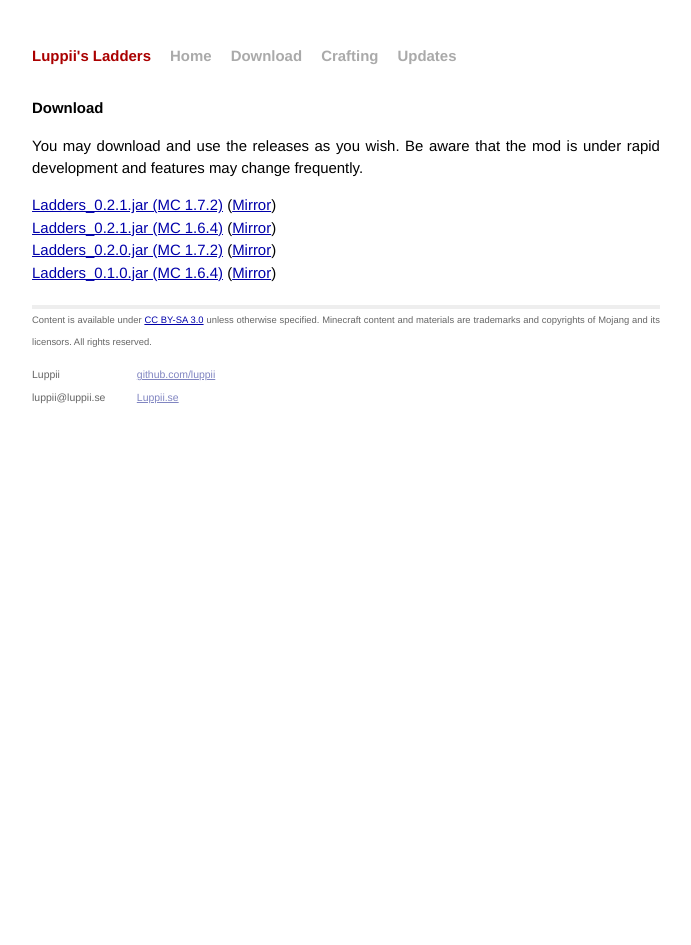
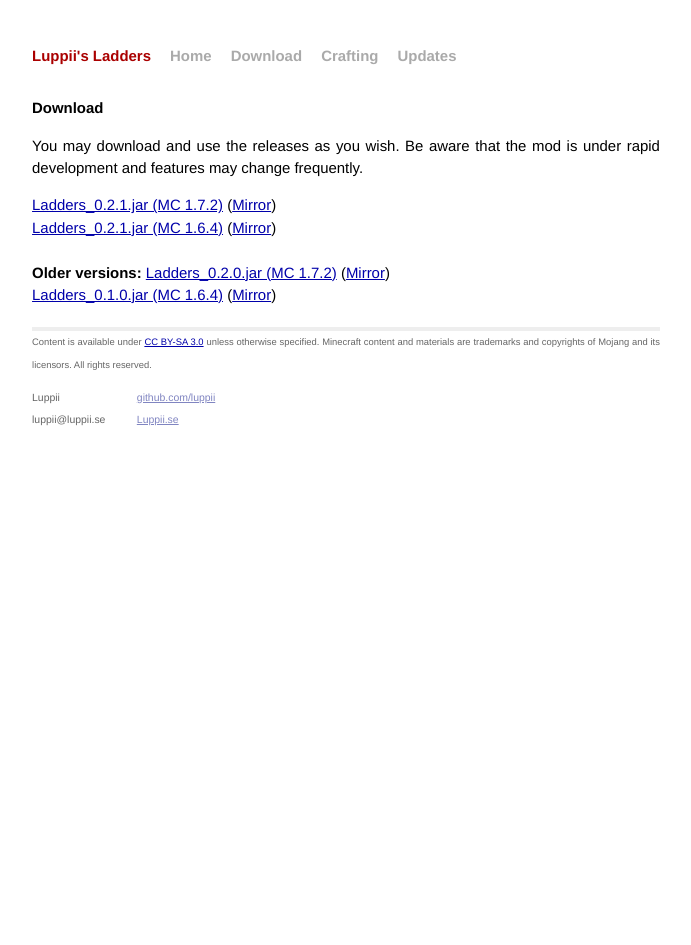
Before and after one commit to Skywebz/LLadders, a Jekyll site: the page built from download/index.html, in a window 1280 px wide. Shown: the whole page, without its empty margins (294-985 px from the left). Built offline with Jekyll 4.4.1, drawn with Linux system fonts in a browser that asks for light colours; nearby versions of some CDN libraries; Markdown is read by kramdown in place of the engine named in the settings.

Commit message:
Made it easier to see latest download

```diff
--- a/download/index.html
+++ b/download/index.html
@@ -2,9 +2,10 @@
 layout: default
 title: Luppii's Ladders - Download
 base_url: "../"
-mod_releases:
+releases:
  - ["http://www.curseforge.com/media/files/787/454/Ladders_0.2.1-MC1.7.2.jar", "Ladders_0.2.1.jar (MC 1.7.2)", "../Releases/1.7.2/Ladders_0.2.1-MC1.7.2.jar"]
  - ["http://www.curseforge.com/media/files/787/453/Ladders_0.2.1-MC1.6.4.jar", "Ladders_0.2.1.jar (MC 1.6.4)", "../Releases/1.6.4/Ladders_0.2.1-MC1.6.4.jar"]
+old-releases:
  - ["http://www.curseforge.com/media/files/784/743/Ladders-0.2.0-MC1.7.2.jar", "Ladders_0.2.0.jar (MC 1.7.2)", "../Releases/1.7.2/Ladders_0.2.0-MC1.7.2.jar"]
  - ["http://www.curseforge.com/media/files/784/675/Ladders_0.1.0-MC1.6.4.jar", "Ladders_0.1.0.jar (MC 1.6.4)", "../Releases/1.6.4/Ladders_0.1.0-MC1.6.4.jar"]
 ---
@@ -13,7 +14,11 @@ mod_releases:
   <h1>Download</h1>
   <p>You may download and use the releases as you wish. Be aware that the mod is under rapid development and features may change frequently.</p>
   <p>
-{% for jar in page.mod_releases %}
+{% for jar in page.releases %}
+    <a href="{{ jar[0] }}">{{ jar[1] }}</a>{% if jar[2] %} (<a href="{{ jar[2] }}">Mirror</a>){% endif %}<br />
+{% endfor %}<br />
+    <b>Older versions:</b>
+{% for jar in page.old-releases %}
     <a href="{{ jar[0] }}">{{ jar[1] }}</a>{% if jar[2] %} (<a href="{{ jar[2] }}">Mirror</a>){% endif %}<br />
 {% endfor %}
   </p>
```
